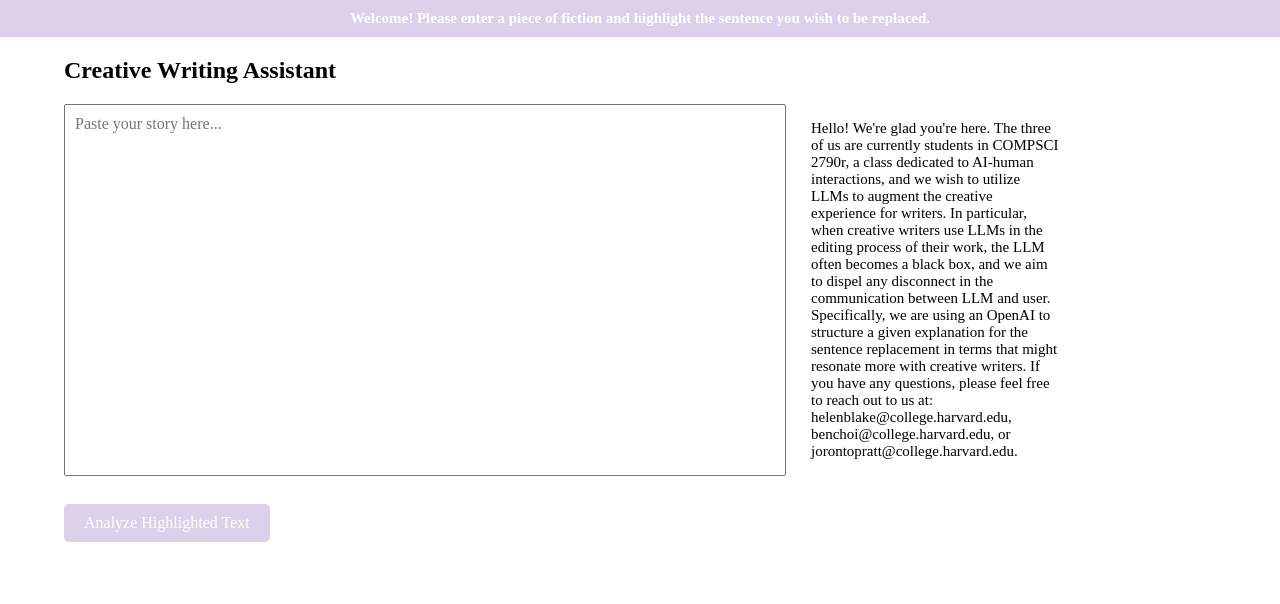
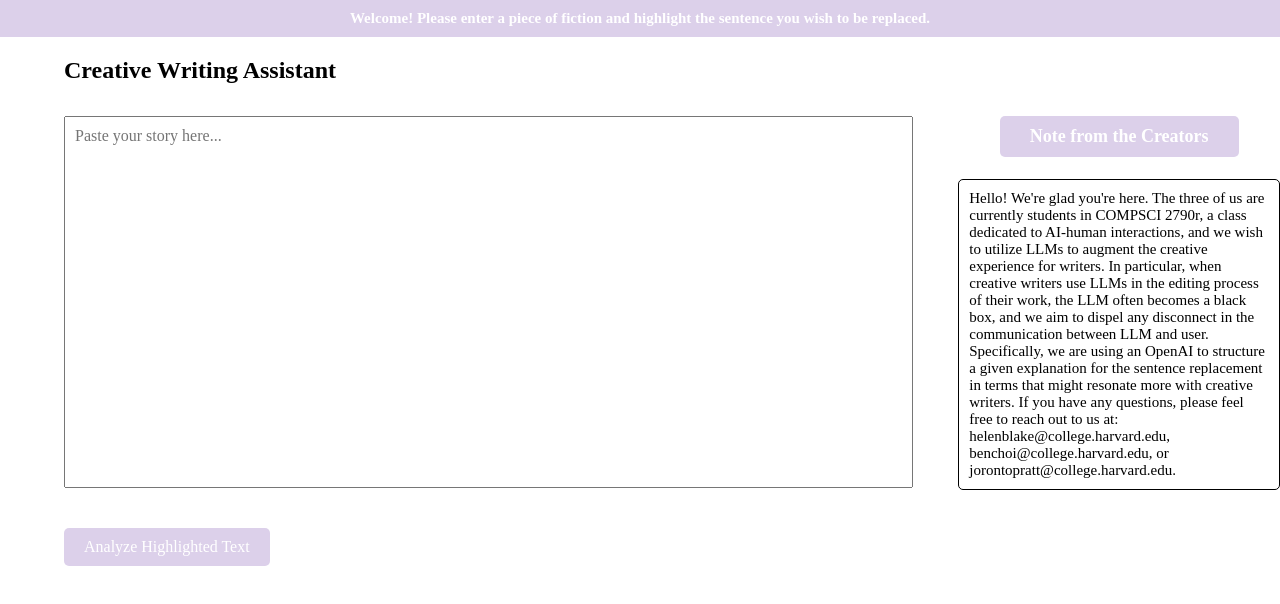
Before and after one commit to helenblake13/cs279r-project, a React (Create React App) app: page / in a window 1280 px wide. Shown: the top 604 px of the page. Built offline with nearby package versions, Linux system fonts and the light colour scheme.

Commit message:
most styling done

```diff
--- a/src/App.js
+++ b/src/App.js
@@ -54,7 +54,7 @@ function App() {
   };
 
   return (
-    <div style={{ borderRadius: "5px", fontFamily: "EB Garamond", margin: "0 auto" }}>
+    <div style={{ fontFamily: "EB Garamond", margin: "0 auto" }}>
 
       <h1 style= {{ padding: "10px 20px", backgroundColor: "#dcd0ea", color: "white", fontSize: "15px", textAlign: "center", width: "100vw", margin: "0", boxSizing: "border-box" }}> Welcome! Please enter a piece of fiction and highlight the sentence you wish to be replaced. </h1>
 
@@ -62,7 +62,7 @@ function App() {
 
         <h2>Creative Writing Assistant</h2>
 
-        <div style={{ display: "flex", alignItems: "center", columnGap: "25px" }}>
+        <div style={{ display: "flex", alignItems: "center", columnGap: "45px" }}>
 
           <textarea
             value={story}
@@ -71,10 +71,13 @@ function App() {
             rows="10"
             cols="60"
             placeholder="Paste your story here..."
-            style={{ padding: "10px", fontFamily: "EB Garamond", fontSize: "16px", width: "700px", height: "350px", resize: "none" }}
+            style={{ padding: "10px", fontFamily: "EB Garamond", fontSize: "16px", width: "900px", height: "350px", resize: "none" }}
           />
 
-          <h1 style={{ fontSize: "15px", fontWeight: "lighter", alignItems: "justify", maxWidth: "250px" }}> Hello! We're glad you're here.
+          <div style = {{ display: "flex", flexDirection: "column", alignItems: "center" }}>
+
+            <h1 style = {{ fontSize: "18px", fontWeight: "bold", textAlign: "center", maxWidth: "300px", color: "white", backgroundColor: "#dcd0ea", borderRadius: "5px", padding: "10px 30px" }}> Note from the Creators </h1>
+            <h1 style={{ fontSize: "15px", fontWeight: "lighter", alignItems: "justify", maxWidth: "350px", border: "1px solid black", borderRadius: "5px", padding: "10px", boxSizing: "border-box" }}> Hello! We're glad you're here.
             The three of us are currently students in COMPSCI 2790r, a class dedicated to AI-human interactions,
             and we wish to utilize LLMs to augment the creative experience for writers. In particular, when
             creative writers use LLMs in the editing process of their work, the LLM often becomes a black box,
@@ -82,6 +85,8 @@ function App() {
             an OpenAI to structure a given explanation for the sentence replacement in terms that might resonate more with
             creative writers. If you have any questions, please feel free to reach out to us at: helenblake@college.harvard.edu,
             benchoi@college.harvard.edu, or jorontopratt@college.harvard.edu.</h1>
+
+          </div>
 
         </div>
 
@@ -105,10 +110,12 @@ function App() {
           {isLoading ? "Processing..." : "Analyze Highlighted Text"}
         </button>
 
+        <div style = {{ maxWidth: "1100px" }}>
+
           {highlightedText && (
             <div style={{ marginTop: "20px" }}>
               <h3>Highlighted Sentence:</h3>
-            <p style = {{ overflowWrap: "anywhere" }}>{highlightedText}</p>
+              <p style = {{ overflowWrap: "normal", fontFamily: "EB Garamond" }}>{highlightedText}</p>
             </div>
           )}
 
@@ -125,6 +132,8 @@ function App() {
               <p style={{ whiteSpace: "pre-wrap", overflowWrap: "normal", fontFamily: "EB Garamond" }}>{rewrite}</p>
             </div>
           )}
+
+        </div>
       </div>
 
     </div>
```
Lines whose indentation alone changed are shown as unchanged.
